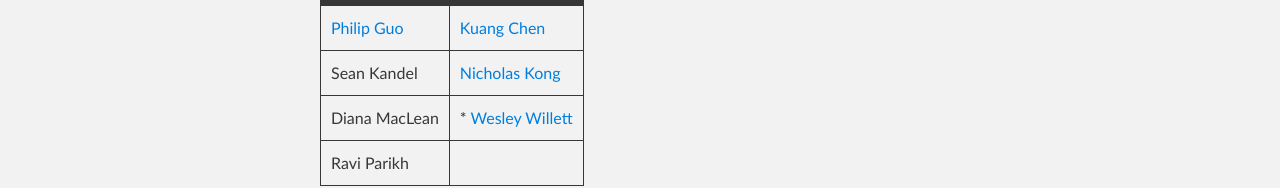
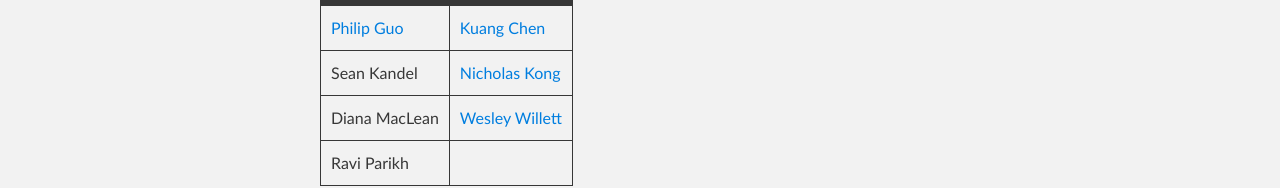
Before and after one commit to jhellerstein/deepresearch, a plain HTML site: page index.html in a window 1280 px wide. Shown: the part 776-964 px from the top of the page. Drawn offline with Linux system fonts and the light colour scheme.

Commit message:
Update index.html

```diff
--- a/index.html
+++ b/index.html
@@ -71,7 +71,7 @@
 </tr>
 <tr>
 <td>Diana MacLean</td>
-<td>* <a href="http://vis.berkeley.edu/%7Ewillettw/portfolio/">Wesley Willett</a>
+<td><a href="http://vis.berkeley.edu/%7Ewillettw/portfolio/">Wesley Willett</a>
 </td>
 </tr>
 <tr>
```
